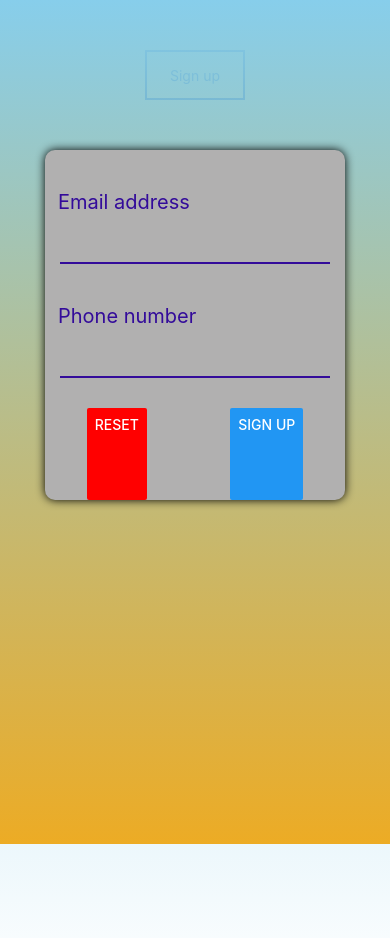
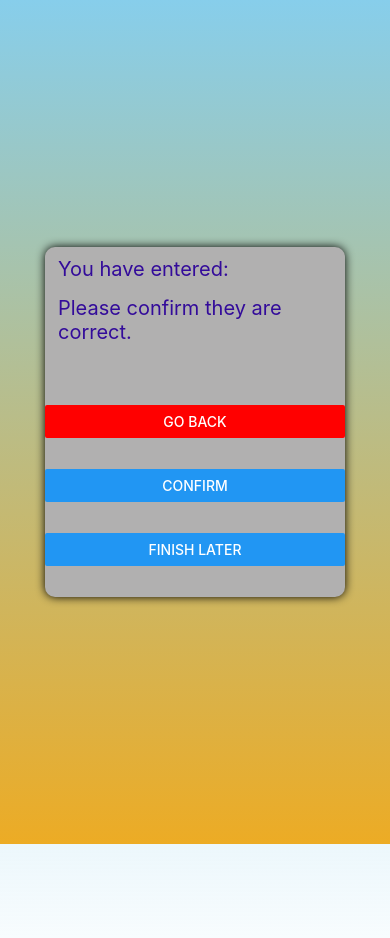
Before and after one commit to lashinamy2022/CS5520-Assignment1, a React Native app: screen / in a window 390 px wide. Both pictures are taken after a click on the button "SIGN UP". Shown: the top 938 px of the page. After the commit the page ends 844 px from the top, so only its background shows below. Built offline with nearby package versions, Linux system fonts and the light colour scheme.

Commit message:
add redirection when pressing the buttons

```diff
--- a/App.js
+++ b/App.js
@@ -1,10 +1,62 @@
 import { StatusBar } from 'expo-status-bar';
 import { StyleSheet, Text, View, TextInput } from 'react-native';
+import { useState } from 'react';
 import Starting from './screens/Starting';
 import Confirm from './screens/Confirm';
 import Finish from './screens/Finish';
+
 export default function App() {
+  const [status, setStatus] = useState(1);
+  const [email, setEmail] = useState('');
+  const [phone, setPhone] = useState('');
+  function changeStatus(changedStatus) {
+    setStatus(changedStatus);
+  }
+  function setEmailFun(email) {
+    console.log(email);
+    setEmail(email);
+  }
+  function setPhoneFun(phone) {
+    setPhone(phone);
+  }
+  function Page() {
+     if (status == 1) {
+        return (
+          <Starting changeStatus={changeStatus}
+          emailValue={email}
+          phoneValue={phone}
+          setEmailFun={setEmailFun}
+          setPhoneFun={setPhoneFun}/>
+        );
+     } else if (status == 2) {
+        return (
+          <Confirm changeStatus={changeStatus}
+          emailValue={email}
+          phoneValue={phone}
+          setEmailFun={setEmailFun}
+          setPhoneFun={setPhoneFun}/>
+        );
+     } else if (status == 3) {
+        return (
+          <Finish type='thank'
+          changeStatus={changeStatus}
+          emailValue={email}
+          phoneValue={phone}
+          setEmailFun={setEmailFun}
+          setPhoneFun={setPhoneFun}/>
+        );
+     } else if (status == 4) {
+        return (
+           <Finish type='sorry'
+          changeStatus={changeStatus}
+          emailValue={email}
+          phoneValue={phone}
+          setEmailFun={setEmailFun}
+          setPhoneFun={setPhoneFun} />
+        );
+     }
+  }
   return (
-    <Starting />
+    <Page />
   );
 }
--- a/components/Card.js
+++ b/components/Card.js
@@ -1,4 +1,4 @@
-import {StyleSheet, View, Text, TextInput, Modal, Image} from 'react-native';
+import {StyleSheet, View, Text, TextInput, Modal, Image, Alert} from 'react-native';
 import { useState } from 'react';
 import React from 'react'
 import Colors from '../screens/Colors';
@@ -7,25 +7,33 @@ import Input from './Input';
 import CardButton from './CardButton';
 
 
-const Card = (props) => {
-
-  function Content(props) {
-      if (props.type == 'starting') {
+const Card = ({cardType, cardStyle, pressButton, emailValue, phoneValue, setEmailFun, setPhoneFun}) => {
+  function Content() {
+      if (cardType == 'starting') {
         return (
           <>
             <View>
               <Label text="Email address"/>
-              <Input type="email"/>
+              <Input type="email" setEmailText={(email)=>{
+                  setEmailFun(email);
+              }} value={emailValue} />
               <Label text="Phone number"/>
-              <Input type="phone"/>
+              <Input type="phone" setPhoneText={(phone)=>{
+                  setPhoneFun(phone);
+              }} value={phoneValue} />
             </View>
             <View style={styles.startButtons}>
-              <CardButton name="Reset" color="red" />
-              <CardButton name="Sign up" color="" />
+              <CardButton type="reset" name="Reset" color="red" pressFun={()=>{
+                  setEmail("");
+                  setPhone("");
+              }}/>
+              <CardButton type="signUp" name="Sign up" color="" pressFun={()=>{
+                pressButton(2);
+              }}/>
             </View>
           </>
         );
-    } else if (props.type == 'confirm') {
+    } else if (cardType == 'confirm') {
         const labelStyle = {
           marginTop: 5
         };
@@ -33,25 +41,31 @@ const Card = (props) => {
           <>
             <View>
                 <Label text="You have entered:" textStyle={{marginTop:10}}/>
-                <Label text="lashinamy@gmail.com" textStyle={labelStyle}/>
-                <Label text="17788096068" textStyle={labelStyle}/>
+                <Label text={emailValue} textStyle={labelStyle}/>
+                <Label text={phoneValue} textStyle={labelStyle}/>
                 <Label text="Please confirm they are correct." textStyle={labelStyle}/>
             </View>
             <View style={styles.confirmButtons}>
-              <CardButton name="Go Back" color="red" />
-              <CardButton name="Confirm" />
-              <CardButton name="Finish later" />
+              <CardButton type="goBack" name="Go Back" color="red" pressFun={()=>{
+                pressButton(1);
+              }}/>
+              <CardButton type="confirm" name="Confirm" pressFun={()=>{
+                pressButton(3);
+              }}/>
+              <CardButton type="finishLater" name="Finish later" pressFun={()=>{
+                pressButton(4);
+              }}/>
             </View>
           </>
         );
-    } else if (props.type == 'thankyou') {
+    } else if (cardType == 'thankyou') {
       return (
           <View>
             <Label text="Thank you for signing up.Here's a picture for you(based on the last digit of your phone number)." textStyle={{marginTop:15, fontSize:18}}/>
             <Image source={{uri:'https://picsum.photos/id/1024/100/100'}} style={styles.image}/>
           </View>
       );
-    } else if (props.type == 'sorry') {
+    } else if (cardType == 'sorry') {
       return (
         <View>
             <Label text="Sorry to see you go." textStyle={{marginTop:15, fontSize:18, alignSelf:'center'}}/>
@@ -61,8 +75,8 @@ const Card = (props) => {
     }
   }
   return (
-        <View style={[styles.card, Colors.bgGrey, props.cardStyle]}>
-            <Content type={props.cardType}/>
+        <View style={[styles.card, Colors.bgGrey, cardStyle]}>
+            <Content  />
         </View>
   );
 };
--- a/components/CardButton.js
+++ b/components/CardButton.js
@@ -2,13 +2,13 @@ import { View, Text, Button, StyleSheet,Alert } from 'react-native';
 import React from 'react';
 import Colors from '../screens/Colors';
 
-const CardButton = (props) => {
+const CardButton = ({name, color, pressFun}) => {
   return (
     <>
         <Button
-        title={props.name}
-        color={props.color}
-        onPress={() => Alert.alert('Simple Button pressed')}
+        title={name}
+        color={color}
+        onPress={pressFun}
         />
     </>
   )
--- a/components/Input.js
+++ b/components/Input.js
@@ -1,10 +1,21 @@
-import { View, Text, TextInput, StyleSheet } from 'react-native'
-import React from 'react'
+import { View, Text, TextInput, StyleSheet } from 'react-native';
+import React from 'react';
+import { useState } from 'react';
 import Colors from '../screens/Colors';
-const Input = () => {
+const Input = ({setEmailText, setPhoneText, type, value}) => {
+
   return (
     <>
-     <TextInput style={[styles.inputBox, Colors.inputBoxBorderBlue]} />
+     <TextInput   style={[styles.inputBox, Colors.inputBoxBorderBlue, Colors.inputFontBlue]}
+      onChangeText={(changedText)=>{
+        if (type == 'email') {
+          console.log("input:" + changedText);
+         //setEmailText(changedText);
+        } else if (type == 'phone') {
+          setPhoneText(changedText);
+        }
+      }}
+      />
     </>
   )
 };
@@ -17,5 +28,8 @@ const styles = StyleSheet.create({
         width: '90%',
         height: 50,
         alignSelf: 'center',
+        fontSize: 15,
+        fontWeight: 'bold',
+        textAlign: 'center'
     }
 });
--- a/screens/Colors.js
+++ b/screens/Colors.js
@@ -14,11 +14,15 @@ const Colors = StyleSheet.create({
     inputBoxBorderBlue: {
         borderBottomColor: 'rgb(51,11,154)',
     },
+    inputFontBlue: {
+        color: 'rgb(51,11,154)',
+    },
     btBlue: {
         color: 'rgb(73,80,215)'
     },
     boxBorder: {
         color: 'black'
-    }
+    },
+
   });
 export default Colors
--- a/screens/Confirm.js
+++ b/screens/Confirm.js
@@ -1,15 +1,24 @@
-import { StyleSheet, View, Text } from 'react-native';
+import { StyleSheet, View, Text, Modal} from 'react-native';
 import React from 'react';
 import Colors from './Colors';
 import BackgroundGradient from '../components/BackgroundGradient';
 import Card from '../components/Card';
 
-const Confirm = () => {
+const Confirm = ({changeStatus, emailValue, phoneValue, setEmailFun, setPhoneFun}) => {
   return (
-    <View style={[styles.container, Colors.bgOrange]}>
-      <BackgroundGradient />
-      <Card cardType="confirm"/>
-   </View>
+    <>
+      <Modal visible={true}>
+         <View style={[styles.container, Colors.bgOrange]}>
+           <BackgroundGradient />
+           <Card cardType="confirm"
+           pressButton={changeStatus}
+           emailValue={emailValue}
+           phoneValue={phoneValue}
+           setEmailFun={setEmailFun}
+           setPhoneFun={setPhoneFun}/>
+         </View>
+      </Modal>
+   </>
   );
 };
 
--- a/screens/Finish.js
+++ b/screens/Finish.js
@@ -5,13 +5,13 @@ import BackgroundGradient from '../components/BackgroundGradient';
 import Card from '../components/Card';
 import CardButton from '../components/CardButton';
 
-const Finish = (props) => {
-  function Content(props) {
-    if (props.type == "thank") {
+const Finish = ({type, changeStatus}) => {
+  function Content() {
+    if (type == "thank") {
         return (
             <Card  cardType="thankyou" cardStyle={{marginTop:80, height: 260}}/>
         );
-    } else if (props.type == "sorry"){
+    } else if (type == "sorry"){
         return (
             <Card  cardType="sorry" cardStyle={{marginTop:80, width: 200, height: 190}}/>
         );
@@ -20,8 +20,10 @@ const Finish = (props) => {
   return (
     <View style={[styles.container, Colors.bgOrange]}>
       <BackgroundGradient />
-        <Content type={props.finishType}/>
-      <CardButton name="Start Again"/>
+        <Content />
+      <CardButton name="Start Again" pressFun={()=>{
+        changeStatus(1);
+      }}/>
    </View>
   );
 };
--- a/screens/Starting.js
+++ b/screens/Starting.js
@@ -1,17 +1,25 @@
-import { StyleSheet, View, Text } from 'react-native';
+import { StyleSheet, View, Text, Button } from 'react-native';
+import { useState } from 'react';
 import React from 'react';
 import Colors from './Colors';
 import BackgroundGradient from '../components/BackgroundGradient';
 import Card from '../components/Card';
 
-const Starting = () => {
+const Starting = ({changeStatus, emailValue, phoneValue, setEmailFun, setPhoneFun}) => {
+
   return (
     <View style={[styles.container, Colors.bgOrange]}>
       <View style={[styles.box, Colors.boxBorder]}>
         <Text>Sign up</Text>
       </View>
       <BackgroundGradient />
-      <Card  cardType="starting"/>
+      <Card  cardType="starting"
+          pressButton={changeStatus}
+          emailValue={emailValue}
+          phoneValue={phoneValue}
+          setEmailFun={setEmailFun}
+          setPhoneFun={setPhoneFun}/>
+
    </View>
   );
 };
```
